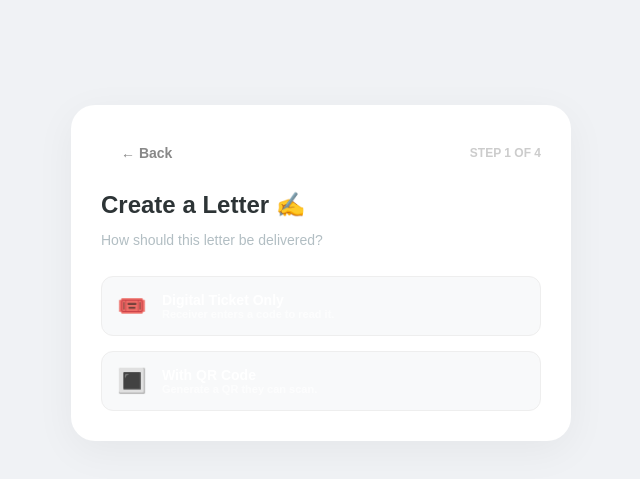
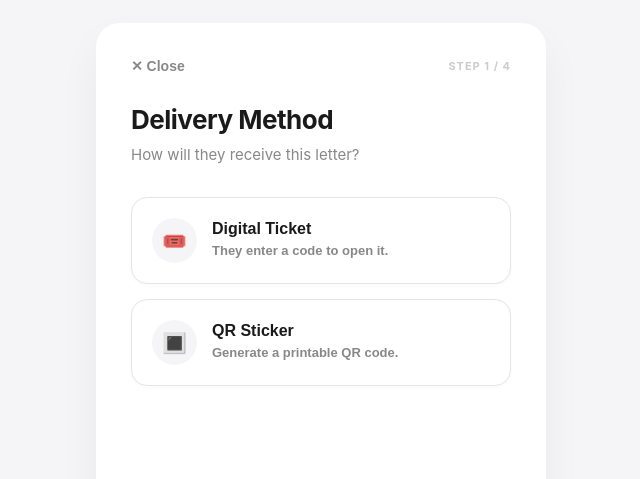
Before and after one commit to supercaylib/paperplay, a React (Vite) app: page /create in a window 1280 px wide. Shown: the part 127-606 px from the top of the page, without its empty margins (319-959 px from the left). Built offline with nearby package versions, Linux system fonts and the light colour scheme.

Commit message:
Professional redesign of letter creator

```diff
--- a/src/ComposeLetter.jsx
+++ b/src/ComposeLetter.jsx
@@ -6,30 +6,28 @@ import QRCode from 'react-qr-code'
 export default function ComposeLetter() {
   const navigate = useNavigate()
 
-  // WIZARD STATE
+  // STATE
   const [step, setStep] = useState(1)
   const [loading, setLoading] = useState(false)
 
-  // FORM DATA
-  const [withQr, setWithQr] = useState(false) // Step 1
-  const [theme, setTheme] = useState('classic') // Step 2
-  const [sender, setSender] = useState('') // Step 3
-  const [unlockDate, setUnlockDate] = useState('') // Step 3
-  const [message, setMessage] = useState('') // Step 4
-
-  // RESULT
+  // DATA
+  const [withQr, setWithQr] = useState(false)
+  const [theme, setTheme] = useState('classic')
+  const [sender, setSender] = useState('')
+  const [unlockDate, setUnlockDate] = useState('')
+  const [message, setMessage] = useState('')
   const [ticket, setTicket] = useState(null)
 
-  // THEMES
+  // THEME CONFIG
   const themes = [
-    { id: 'classic', label: '📜 Classic', bg: '#fdf6e3', color: '#5b4636' },
-    { id: 'love', label: '💖 Love', bg: '#ffe6e6', color: '#d63031' },
-    { id: 'christmas', label: '🎄 Holiday', bg: '#d1f2eb', color: '#006266' },
-    { id: 'simple', label: '✨ Minimal', bg: '#ffffff', color: '#2d3436' }
+    { id: 'classic', label: 'Classic', bg: '#fdf6e3', color: '#5b4636', font: 'serif' },
+    { id: 'love', label: 'Romance', bg: '#fff0f3', color: '#c0392b', font: 'cursive' },
+    { id: 'christmas', label: 'Holiday', bg: '#d1f2eb', color: '#006266', font: 'serif' },
+    { id: 'simple', label: 'Minimal', bg: '#ffffff', color: '#2d3436', font: 'sans-serif' }
   ]
 
   async function handlePublish() {
-    if (!message || !sender) return alert('Please fill in all fields.')
+    if (!message || !sender) return alert('Please write a message and sign your name.')
     setLoading(true)
 
     const { data, error } = await supabase
@@ -48,112 +46,122 @@ export default function ComposeLetter() {
       alert('Error: ' + error.message)
     } else {
       setTicket(data[0].ticket_code)
-      setStep(5) // Success Screen
+      setStep(5)
     }
   }
 
-  // --- STYLES HELPER ---
   const currentTheme = themes.find(t => t.id === theme) || themes[0]
 
   return (
-    <div style={{ ...styles.page, background: '#f0f2f5' }}>
+    <div style={styles.page}>
+      <div style={styles.card}>
 
-      <div style={{ ...styles.card, maxWidth: '500px' }}>
+        {/* HEADER */}
+        <div style={styles.header}>
+          {step > 1 && step < 5 ? (
+            <button onClick={() => setStep(step - 1)} style={styles.backBtn}>← Back</button>
+          ) : (
+            <button onClick={() => navigate('/')} style={styles.backBtn}>✕ Close</button>
+          )}
+          <span style={styles.stepIndicator}>{step < 5 ? `STEP ${step} / 4` : 'DONE'}</span>
+        </div>
 
-        {/* HEADER (Except on success) */}
-        {step < 5 && (
-          <div style={{ marginBottom: '20px', display: 'flex', alignItems: 'center', justifyContent: 'space-between' }}>
-             <button onClick={() => step === 1 ? navigate('/') : setStep(step - 1)} style={styles.backBtn}>← Back</button>
-             <span style={{ fontSize: '12px', fontWeight: 'bold', color: '#ccc' }}>STEP {step} OF 4</span>
+        {/* --- STEP 1: DELIVERY METHOD --- */}
+        {step === 1 && (
+          <div style={styles.fade}>
+            <h2 style={styles.title}>Delivery Method</h2>
+            <p style={styles.subtitle}>How will they receive this letter?</p>
+
+            <div style={styles.grid}>
+              <button onClick={() => { setWithQr(false); setStep(2) }} style={styles.selectionCard}>
+                <div style={styles.iconCircle}>🎟️</div>
+                <div style={{textAlign:'left'}}>
+                  <h3 style={styles.cardTitle}>Digital Ticket</h3>
+                  <p style={styles.cardDesc}>They enter a code to open it.</p>
+                </div>
+              </button>
+
+              <button onClick={() => { setWithQr(true); setStep(2) }} style={styles.selectionCard}>
+                <div style={styles.iconCircle}>🔳</div>
+                <div style={{textAlign:'left'}}>
+                  <h3 style={styles.cardTitle}>QR Sticker</h3>
+                  <p style={styles.cardDesc}>Generate a printable QR code.</p>
+                </div>
+              </button>
+            </div>
           </div>
         )}
 
-        {/* --- STEP 1: MODE SELECTION --- */}
-        {step === 1 && (
-          <div style={styles.fade}>
-            <h2 style={styles.heading}>Create a Letter ✍️</h2>
-            <p style={styles.subtext}>How should this letter be delivered?</p>
-
-            <button onClick={() => { setWithQr(false); setStep(2) }} style={styles.optionBtn}>
-              <span style={{ fontSize: '24px' }}>🎟️</span>
-              <div style={{ textAlign: 'left' }}>
-                <strong>Digital Ticket Only</strong>
-                <div style={{ fontSize: '11px', opacity: 0.7 }}>Receiver enters a code to read it.</div>
-              </div>
-            </button>
-
-            <button onClick={() => { setWithQr(true); setStep(2) }} style={{...styles.optionBtn, marginTop: '15px'}}>
-              <span style={{ fontSize: '24px' }}>🔳</span>
-              <div style={{ textAlign: 'left' }}>
-                <strong>With QR Code</strong>
-                <div style={{ fontSize: '11px', opacity: 0.7 }}>Generate a QR they can scan.</div>
-              </div>
-            </button>
-          </div>
-        )}
-
-        {/* --- STEP 2: THEME SELECTION --- */}
+        {/* --- STEP 2: THEME --- */}
         {step === 2 && (
           <div style={styles.fade}>
-            <h2 style={styles.heading}>Pick a Vibe 🎨</h2>
-            <div style={{ display: 'grid', gridTemplateColumns: '1fr 1fr', gap: '15px', marginTop: '20px' }}>
+            <h2 style={styles.title}>Choose Aesthetic</h2>
+            <p style={styles.subtitle}>Set the vibe for your letter.</p>
+
+            <div style={{ display: 'grid', gridTemplateColumns: '1fr 1fr', gap: '15px' }}>
               {themes.map(t => (
                 <button
                   key={t.id}
                   onClick={() => { setTheme(t.id); setStep(3) }}
                   style={{
-                    ...styles.themeBtn,
+                    ...styles.themeCard,
                     background: t.bg,
                     color: t.color,
-                    border: theme === t.id ? '2px solid black' : '1px solid #eee'
+                    border: theme === t.id ? '2px solid #1a1a1a' : '1px solid rgba(0,0,0,0.1)'
                   }}
                 >
-                  {t.label}
+                  <span style={{ fontFamily: t.font, fontSize: '18px' }}>Aa</span>
+                  <span style={{ fontSize: '12px', marginTop: '5px' }}>{t.label}</span>
                 </button>
               ))}
             </div>
           </div>
         )}
 
-        {/* --- STEP 3: DETAILS (Name & Date) --- */}
+        {/* --- STEP 3: DETAILS --- */}
         {step === 3 && (
           <div style={styles.fade}>
-            <h2 style={styles.heading}>The Details 📅</h2>
+            <h2 style={styles.title}>The Details</h2>
+            <p style={styles.subtitle}>Who is this from?</p>
 
-            <label style={styles.label}>Sender Name (You)</label>
+            <div style={styles.inputGroup}>
+              <label style={styles.label}>Sender Name</label>
               <input
                 type="text"
-              placeholder="e.g. Secret Admirer"
+                placeholder="e.g. Your Name"
                 value={sender}
                 onChange={e => setSender(e.target.value)}
                 style={styles.input}
               />
+            </div>
 
-            <label style={styles.label}>Open Date (Optional)</label>
-            <p style={{ fontSize: '11px', color: '#999', marginBottom: '5px' }}>
-              If set, the letter will be 🔒 LOCKED until this date.
-            </p>
+            <div style={styles.inputGroup}>
+              <label style={styles.label}>Unlock Date (Optional)</label>
               <input
                 type="date"
                 value={unlockDate}
                 onChange={e => setUnlockDate(e.target.value)}
                 style={styles.input}
               />
+              <p style={styles.helperText}>Leave empty to unlock immediately.</p>
+            </div>
 
-            <button onClick={() => setStep(4)} style={styles.nextBtn}>Next →</button>
+            <button onClick={() => setStep(4)} style={styles.primaryBtn}>Next Step →</button>
           </div>
         )}
 
-        {/* --- STEP 4: WRITE MESSAGE --- */}
+        {/* --- STEP 4: WRITE --- */}
         {step === 4 && (
           <div style={styles.fade}>
-            <h2 style={styles.heading}>Write your Heart out 🖋️</h2>
+            <h2 style={styles.title}>Write Letter</h2>
+            <p style={styles.subtitle}>Pour your heart out.</p>
+
             <div style={{
               background: currentTheme.bg,
               padding: '20px',
-              borderRadius: '15px',
-              minHeight: '200px',
-              border: '1px solid #eee'
+              borderRadius: '16px',
+              marginBottom: '20px',
+              border: '1px solid rgba(0,0,0,0.05)'
             }}>
               <textarea
                 placeholder="Dear..."
@@ -161,19 +169,21 @@ export default function ComposeLetter() {
                 onChange={e => setMessage(e.target.value)}
                 style={{
                   width: '100%',
-                  height: '200px',
+                  height: '250px',
                   background: 'transparent',
                   border: 'none',
                   outline: 'none',
                   fontSize: '16px',
-                  fontFamily: 'cursive',
-                  color: currentTheme.color
+                  fontFamily: currentTheme.font,
+                  color: currentTheme.color,
+                  lineHeight: '1.6',
+                  resize: 'none'
                 }}
               />
             </div>
 
-            <button onClick={handlePublish} disabled={loading} style={styles.nextBtn}>
-              {loading ? 'Publishing...' : '🚀 Publish Letter'}
+            <button onClick={handlePublish} disabled={loading} style={styles.primaryBtn}>
+              {loading ? 'Publishing...' : 'Create Letter ✨'}
             </button>
           </div>
         )}
@@ -181,28 +191,29 @@ export default function ComposeLetter() {
         {/* --- STEP 5: SUCCESS --- */}
         {step === 5 && (
           <div style={styles.fade}>
-            <div style={{ fontSize: '50px', marginBottom: '10px' }}>🎉</div>
-            <h2 style={styles.heading}>Letter Created!</h2>
-            <p style={styles.subtext}>Share this ticket with the receiver.</p>
+            <div style={{ textAlign: 'center', padding: '20px 0' }}>
+              <div style={styles.successIcon}>✓</div>
+              <h2 style={styles.title}>Letter Created</h2>
+              <p style={styles.subtitle}>Your digital memory is ready.</p>
+            </div>
 
-            <div style={styles.ticketBox}>
-              <p style={{ margin: 0, fontSize: '10px', textTransform: 'uppercase', color: '#888' }}>Access Ticket</p>
-              <h1 style={{ margin: '5px 0', letterSpacing: '4px', color: '#2d3436', fontSize: '32px' }}>{ticket}</h1>
+            <div style={styles.ticketCard}>
+              <p style={{ margin: 0, fontSize: '11px', color: '#888', letterSpacing: '1px' }}>ACCESS CODE</p>
+              <h1 style={{ margin: '10px 0', fontSize: '36px', color: '#1a1a1a', letterSpacing: '2px', fontFamily: 'monospace' }}>
+                {ticket}
+              </h1>
+              <p style={{ fontSize: '12px', color: '#aaa' }}>Share this code with the receiver.</p>
             </div>
 
             {withQr && (
-              <div style={{ marginTop: '20px', padding: '15px', background: 'white', borderRadius: '15px', border: '1px dashed #ccc', display: 'inline-block' }}>
-                <QRCode value={`https://paperplay-nu.vercel.app/view/${ticket}`} size={120} />
-                <p style={{ fontSize: '10px', color: '#999', margin: '5px 0 0' }}>Scan to Open</p>
+              <div style={{ marginTop: '20px', textAlign: 'center', padding: '20px', background: 'white', borderRadius: '16px', border: '1px solid #eee' }}>
+                <QRCode value={`https://paperplay-nu.vercel.app/view/${ticket}`} size={140} />
+                <p style={{ fontSize: '12px', color: '#ccc', margin: '10px 0 0' }}>Scan to Open</p>
               </div>
             )}
 
-            <p style={{ fontSize: '12px', color: '#666', marginTop: '20px' }}>
-              They can enter the code <strong>{ticket}</strong> on the home page to view it.
-            </p>
-
-            <button onClick={() => navigate('/')} style={{ ...styles.nextBtn, background: 'black', marginTop: '20px' }}>
-              Done
+            <button onClick={() => navigate('/')} style={{ ...styles.primaryBtn, background: '#1a1a1a', marginTop: '25px' }}>
+              Back to Home
             </button>
           </div>
         )}
@@ -212,17 +223,164 @@ export default function ComposeLetter() {
   )
 }
 
+// --- AESTHETIC STYLES ---
 const styles = {
-  page: { minHeight: '100vh', display: 'flex', justifyContent: 'center', alignItems: 'center', padding: '20px', fontFamily: 'sans-serif' },
-  card: { background: 'white', padding: '30px', borderRadius: '24px', boxShadow: '0 10px 40px rgba(0,0,0,0.05)', width: '100%' },
-  heading: { margin: '0 0 10px 0', color: '#2d3436', fontSize: '24px' },
-  subtext: { margin: '0 0 25px 0', color: '#b2bec3', fontSize: '14px' },
-  backBtn: { background: 'none', border: 'none', cursor: 'pointer', color: '#888', fontSize: '14px' },
-  optionBtn: { display: 'flex', alignItems: 'center', gap: '15px', width: '100%', padding: '15px', background: '#f8f9fa', border: '1px solid #eee', borderRadius: '12px', cursor: 'pointer', transition: '0.2s' },
-  themeBtn: { padding: '20px', borderRadius: '12px', cursor: 'pointer', fontWeight: 'bold', fontSize: '14px' },
-  label: { display: 'block', fontSize: '13px', fontWeight: 'bold', color: '#555', marginBottom: '5px', marginTop: '15px', textAlign: 'left' },
-  input: { width: '100%', padding: '12px', borderRadius: '10px', border: '1px solid #ddd', fontSize: '15px', background: '#f9f9f9' },
-  nextBtn: { width: '100%', padding: '15px', marginTop: '20px', background: '#0984e3', color: 'white', border: 'none', borderRadius: '12px', fontSize: '16px', fontWeight: 'bold', cursor: 'pointer' },
-  ticketBox: { background: '#f1f2f6', padding: '20px', borderRadius: '15px', border: '2px dashed #ccc', marginTop: '10px' },
-  fade: { animation: 'fadeIn 0.3s ease-in-out' }
+  page: {
+    minHeight: '100vh',
+    display: 'flex',
+    justifyContent: 'center',
+    alignItems: 'center',
+    background: '#f5f5f7',
+    padding: '20px',
+    fontFamily: '-apple-system, BlinkMacSystemFont, "Segoe UI", Roboto, sans-serif'
+  },
+  card: {
+    background: 'white',
+    padding: '35px',
+    borderRadius: '24px',
+    boxShadow: '0 20px 40px rgba(0,0,0,0.05)',
+    width: '100%',
+    maxWidth: '450px',
+    minHeight: '500px',
+    display: 'flex',
+    flexDirection: 'column'
+  },
+  header: {
+    display: 'flex',
+    justifyContent: 'space-between',
+    alignItems: 'center',
+    marginBottom: '30px'
+  },
+  backBtn: {
+    background: 'none',
+    border: 'none',
+    color: '#888',
+    cursor: 'pointer',
+    fontSize: '14px',
+    fontWeight: '600',
+    padding: 0
+  },
+  stepIndicator: {
+    fontSize: '11px',
+    fontWeight: '700',
+    color: '#ccc',
+    letterSpacing: '1px'
+  },
+  title: {
+    margin: '0 0 8px 0',
+    color: '#1a1a1a',
+    fontSize: '26px',
+    fontWeight: '700',
+    letterSpacing: '-0.5px'
+  },
+  subtitle: {
+    margin: '0 0 30px 0',
+    color: '#888',
+    fontSize: '15px',
+    fontWeight: '400'
+  },
+  grid: {
+    display: 'grid',
+    gap: '15px'
+  },
+  selectionCard: {
+    display: 'flex',
+    alignItems: 'center',
+    gap: '15px',
+    padding: '20px',
+    background: 'white',
+    border: '1px solid #e5e5e5',
+    borderRadius: '16px',
+    cursor: 'pointer',
+    transition: 'all 0.2s',
+    boxShadow: '0 2px 5px rgba(0,0,0,0.02)'
+  },
+  iconCircle: {
+    width: '45px',
+    height: '45px',
+    background: '#f5f5f7',
+    borderRadius: '50%',
+    display: 'flex',
+    alignItems: 'center',
+    justifyContent: 'center',
+    fontSize: '20px'
+  },
+  cardTitle: {
+    margin: '0',
+    fontSize: '16px',
+    color: '#1a1a1a'
+  },
+  cardDesc: {
+    margin: '3px 0 0 0',
+    fontSize: '13px',
+    color: '#888'
+  },
+  themeCard: {
+    padding: '25px',
+    borderRadius: '16px',
+    display: 'flex',
+    flexDirection: 'column',
+    alignItems: 'center',
+    justifyContent: 'center',
+    cursor: 'pointer',
+    transition: 'transform 0.2s'
+  },
+  inputGroup: {
+    marginBottom: '20px'
+  },
+  label: {
+    display: 'block',
+    fontSize: '13px',
+    fontWeight: '600',
+    color: '#1a1a1a',
+    marginBottom: '8px'
+  },
+  input: {
+    width: '100%',
+    padding: '14px',
+    borderRadius: '12px',
+    border: '1px solid #e5e5e5',
+    fontSize: '15px',
+    background: '#fcfcfc',
+    outline: 'none',
+    color: '#333'
+  },
+  helperText: {
+    fontSize: '12px',
+    color: '#aaa',
+    marginTop: '6px'
+  },
+  primaryBtn: {
+    width: '100%',
+    padding: '16px',
+    background: '#1a1a1a',
+    color: 'white',
+    border: 'none',
+    borderRadius: '14px',
+    fontSize: '15px',
+    fontWeight: '600',
+    cursor: 'pointer',
+    marginTop: 'auto',
+    boxShadow: '0 4px 15px rgba(0,0,0,0.1)'
+  },
+  ticketCard: {
+    background: '#f5f5f7',
+    padding: '30px',
+    borderRadius: '20px',
+    textAlign: 'center',
+    border: '1px dashed #ccc'
+  },
+  successIcon: {
+    width: '60px',
+    height: '60px',
+    background: '#e0f2f1',
+    color: '#006266',
+    borderRadius: '50%',
+    display: 'flex',
+    alignItems: 'center',
+    justifyContent: 'center',
+    fontSize: '30px',
+    margin: '0 auto 20px'
+  },
+  fade: { animation: 'fadeIn 0.4s ease-out' }
 }
```
Lines whose indentation alone changed are shown as unchanged.
